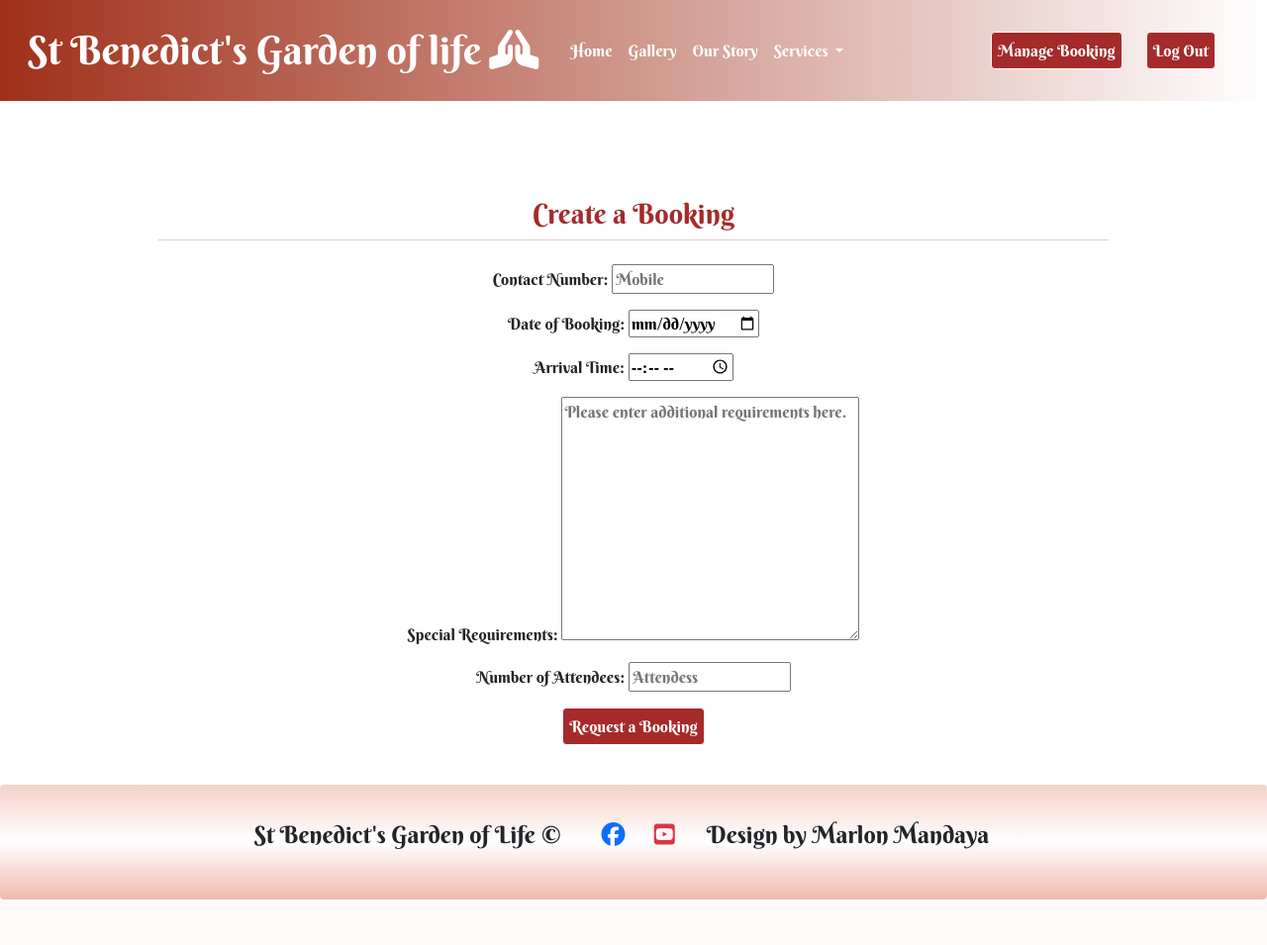
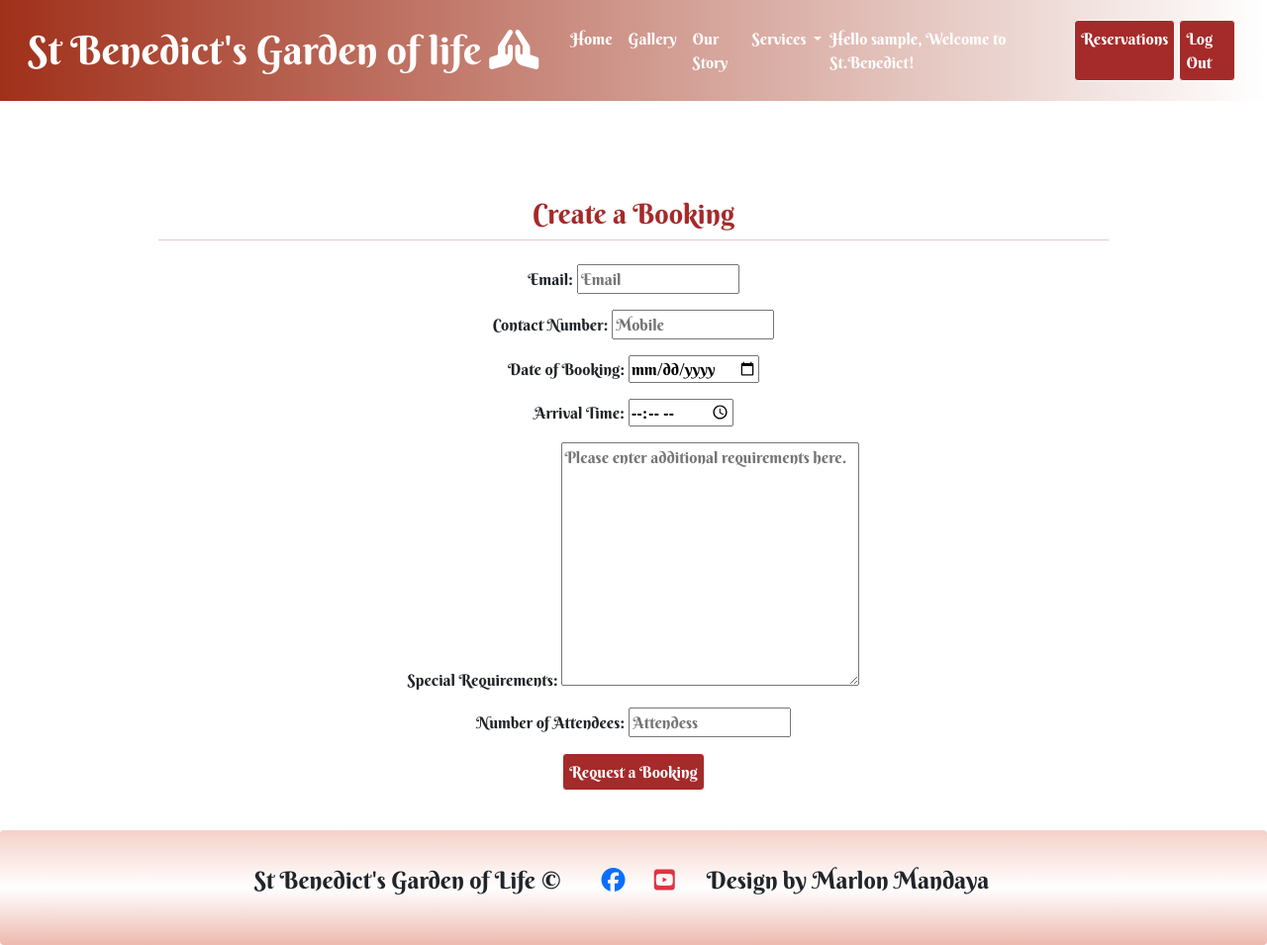
Before and after one commit to Markpm-code/st_benedict_shrine, a Django app: page /makebooking in a window 1280 px wide. Shown: the whole page at 99% size. Before the commit the page ends 909 px from the top, so only its background shows below. Run offline with Django 3.2, Linux system fonts and the light colour scheme; the visitor is signed in with stand-in values (Sample User, id 1); some libraries are stand-ins or nearby versions.

Commit message:
Add reservations.html file, contents and codes for style.css

```diff
--- a/booking_data/admin.py
+++ b/booking_data/admin.py
@@ -13,7 +13,7 @@ class Booking_dataAdmin(admin.ModelAdmin):
     making business decsions. Also allows for search by booking lead.
     Containts methods to accept or decline the bookings within the dropdown.
     """
-    list_display = ('lead', 'date', 'time', 'attendees', 'status', 'notes', 'mobile',)
+    list_display = ('lead', 'date', 'time', 'attendees', 'status', 'notes', 'mobile','email',)
     list_filter = ('date', 'time',)
     search_fields = ('lead',)
     actions = ['accept_booking', 'decline_booking']
--- a/booking_data/forms.py
+++ b/booking_data/forms.py
@@ -8,6 +8,13 @@ class Booking_dataForm(forms.ModelForm):
     """
     this is a test for booking form
     """
+
+    email = forms.CharField(
+        label='Email',
+        required=True,
+        widget=forms.TextInput(attrs={'placeholder': 'Email'}),
+    )
+
 
     mobile = forms.CharField(
         label='Contact Number',
@@ -53,7 +60,7 @@ class Booking_dataForm(forms.ModelForm):
         model = Booking_data
 
         fields = (
-            'mobile', 'date', 'time', 'notes', 'attendees'
+            'email','mobile', 'date', 'time', 'notes', 'attendees',
         )
 
         widgets = {
--- a/booking_data/urls.py
+++ b/booking_data/urls.py
@@ -3,8 +3,5 @@ from django.urls import path
 
 urlpatterns = [
     path('makebooking', views.booking, name='booking'),
-    path('', views.Booking_dataList.as_view(), name='booking.html'),
-    #path('', views.Booking_dataList.as_view(), name='manage_booking.html')
-    path('manage_booking', views.manage_booking, name='manage_booking.html')
-
+    path('reservations/', views.ReservationList.as_view(), name='reservations'),
 ]
--- a/booking_data/views.py
+++ b/booking_data/views.py
@@ -1,6 +1,7 @@
-
-from django.shortcuts import render, redirect, reverse
+import datetime
+from django.shortcuts import render, redirect, reverse, get_object_or_404
 from django.views import generic
+from django.db import IntegrityError
 from .models import Booking_data
 from .forms import Booking_dataForm
 
@@ -54,8 +55,7 @@ def booking(request):
                         'error': error,
                     })
 
-               #return redirect(reverse("manage_booking.html"))
-                return redirect(reverse('booking.html'))
+                return redirect(reverse("reservations"))
 
             else:
                 return render(request, 'booking.html', {
@@ -71,15 +71,13 @@ def booking(request):
         return redirect(reverse("account_login"))
 
 
-class Booking_dataList(generic.ListView):
+class ReservationList(generic.ListView):
     """
     Each individual booking within the Booking model,
     is now referred to as a reservation for clarity.
     Class based view that inherits from the Booking model.
     """
     model = Booking_data
-    #booking_form= Booking_dataForm
-    #template_name = 'booking.html'
 
     def sort(self, bookings):
         """
@@ -108,12 +106,12 @@ class Booking_dataList(generic.ListView):
         """
         if request.user.is_authenticated:
             bookings = Booking_data.objects.filter(user=request.user)
-            manage_booking = filter(self.sort, bookings)
+            reservations = filter(self.sort, bookings)
 
             return render(
-                request, 'manage_booking.html',
+                request, 'reservations.html',
                 {
-                    'manage_booking': manage_booking,
+                    'reservations': reservations,
                 },
             )
 
@@ -121,25 +119,46 @@ class Booking_dataList(generic.ListView):
             return redirect(reverse("account_login"))
 
 
-def manage_booking(request):
+def amend_reservation(request, reservation_id):
     """
-    test to manage the booking
+    Uses an if/else statement to assert the user attempting
+    to access the amend feature is an authenticated user,
+    if not redirects to the sign in page.
+    If the signed in user is authenticated
+    a copy of the reservation from the Booking database is created.
+    The signed in users ID is then compared to the reservations user ID.
+    If not equal they are redirected to the their own reservations.
+    If equal an instance of the BookingForm with the reservation ID is created.
+    This instance is then returned to the amend_booking template in context.
+    On a POST request, gets the amended data from the BookingForm,
+    places the data in an instance. Checks that the instance is valid.
+    If the instance is invalid the BookingForm is reloaded,
+    It is populated with the information from the failed POST request.
+    If valid, a try/except statement is then used to ensure the booking
+    meets the Booking models unique_booking constraint.
+    If it fails the error message is returned as context
+    along with the POST data and displayed to the user.
+    If it passes the existing reservation is updated with the new information
+    provided in the POST request and has it's status set to 'pending' or 0
+    before it is saved to the database.
+    The user is then redirected to the reservations page.
     """
     if request.user.is_authenticated:
-        manage_booking = Booking_data
+        reservation = get_object_or_404(Booking_data, id=reservation_id)
         current_user = request.user
 
-        if current_user == manage_booking.user:
+        if current_user == reservation.user:
             context = {
-                "mobile": manage_booking.mobile,
-                "date": manage_booking.date,
-                "time": manage_booking.time,
-                "notes": manage_booking.notes,
-                "attendees": manage_booking.attendees
+                "email": reservation.email,
+                "mobile": reservation.mobile,
+                "date": reservation.date,
+                "time": reservation.time,
+                "notes": reservation.notes,
+                "attendees": reservation.attendees
             }
 
             if request.method == 'POST':
-                booking_form = Booking_dataForm(request.POST, instance=manage_booking)
+                booking_form = Booking_dataForm(request.POST, instance=reservation)
 
                 if booking_form.is_valid():
                     updated_booking = booking_form.save(commit=False)
@@ -150,25 +169,52 @@ def manage_booking(request):
                         error = (
                             'You have already requested this reservation'
                         )
-                        return render(request, 'manage_booking.html', {
+                        return render(request, 'amend_booking.html', {
                             "booking_form": Booking_dataForm(request.POST),
                             'error': error,
                         })
 
-                    return redirect(reverse("manage.booking.html"))
+                    return redirect(reverse("reservations"))
 
                 else:
-                    return render(request, 'manage_booking.html', {
+                    return render(request, 'amend_booking.html', {
                         "booking_form": Booking_dataForm(request.POST)
                     })
 
             else:
-                return render(request, 'manage_booking.html', {
+                return render(request, 'amend_booking.html', {
                         "booking_form": Booking_dataForm(context)
                     })
 
         else:
-            return redirect(reverse("manage_booking.html"))
+            return redirect(reverse("reservations"))
 
     else:
         return redirect(reverse("account_login"))
+
+
+def cancel_reservation(request, reservation_id):
+    """
+    Uses an if/else statement to assert the user attempting
+    to access the cancel feature is an authenticated user,
+    if not redirects to the sign in page.
+    If the signed in user is authenticated
+    a copy of the reservation from the Booking database is created.
+    The signed in users ID is then compared to the reservations user ID.
+    If not equal they are redirected to the sign in page.
+    If equal the reservation is deleted from the database via its unique id,
+    the user is then redirected back to the reservations.html page.
+    """
+    if request.user.is_authenticated:
+        reservation = get_object_or_404(Booking_data, id=reservation_id)
+        current_user = request.user
+
+        if current_user == reservation.user:
+            reservation.delete()
+            return redirect(reverse("reservations"))
+
+        else:
+            return redirect(reverse("reservations"))
+
+    else:
+        return redirect(reverse("account_login"))
--- a/static/css/style.css
+++ b/static/css/style.css
@@ -50,7 +50,13 @@ body {
 #login-bg,
 #signup-bg,
 #logout-bg,
-#request-bg {
+#request-bg,
+/*amend button*/
+#amend-bg,
+/* requirements modal*/
+#requirements-bg,
+/*cancel modal background*/
+#cancel-bg {
     color: #FFFFFF;
     background-color: brown;
     padding: 6px;
--- a/templates/account/logout.html
+++ b/templates/account/logout.html
@@ -36,7 +36,7 @@
                                 {% if redirect_field_value %}
                                 <input type="hidden" name="{{ redirect_field_name }}" value="{{ redirect_field_value }}" />
                                 {% endif %}
-                                <button class="border-light rounded px-2" type="submit">{% trans 'Log out' %}</button>
+                                <button class="btn bg-secondary text-white rounded px-2" type="submit">{% trans 'Log out' %}</button>
                             </form>
                         </div>
                     </div>
--- a/templates/base.html
+++ b/templates/base.html
@@ -53,13 +53,15 @@
               <li><a class="dropdown-item" href="#">Mountain Trail Walk</a></li>
             </ul>
         </ul>
+        {% if user.is_authenticated %}
+          <a class="text-decoration-none text-white mx-auto ">Hello {{ user.username }}, Welcome to St.Benedict!</a>
+        {% endif %}
         <form class="d-flex">
           {% if user.is_authenticated %}
-          <!--manage boooking needs update-->
-          <a href="{% url 'manage_booking.html' %}" id="logout-bg"
-            class="m-1 ms-0 mx-4 text-decoration-none border border-light rounded">Manage Booking</a>
+          <a href="{% url 'reservations' %}" id="logout-bg"
+            class=" m-1 ms-0 mx-1  text-decoration-none border border-light rounded">Reservations</a>
           <a href="{% url 'account_logout' %}" id="logout-bg"
-            class="m-1 ms-0 mx-4 text-decoration-none border border-light rounded">Log Out</a>
+            class=" m-1 ms-0 mx-1  text-decoration-none border border-light rounded">Log Out</a>
           {% else %}
           <a href="{% url 'account_signup' %}" id="signup-bg"
             class="m-1 ms-0 mx-4 text-decoration-none border border-light rounded px-3">Sign Up</a>
--- a/templates/booking.html
+++ b/templates/booking.html
@@ -15,7 +15,7 @@
             <h6 class="double-booking">{{ error }}</h6>
             <!-- The booking form can be found in the booking app in forms.py. -->
                 <form method="POST" action="{% url 'booking' %}" class=" mb-4 ">
-                    {{ booking_form.as_p }}
+                    {{ booking_form.as_p}}
                     {% csrf_token %}
                     <button type="submit" class="rounded border border-white" id="request-bg" value="Post">Request a
                         Booking</button>
```
Also changed, not shown: templates/reservations.html (added, +116 -0 lines), booking_data/models.py (line endings or trailing spaces).
